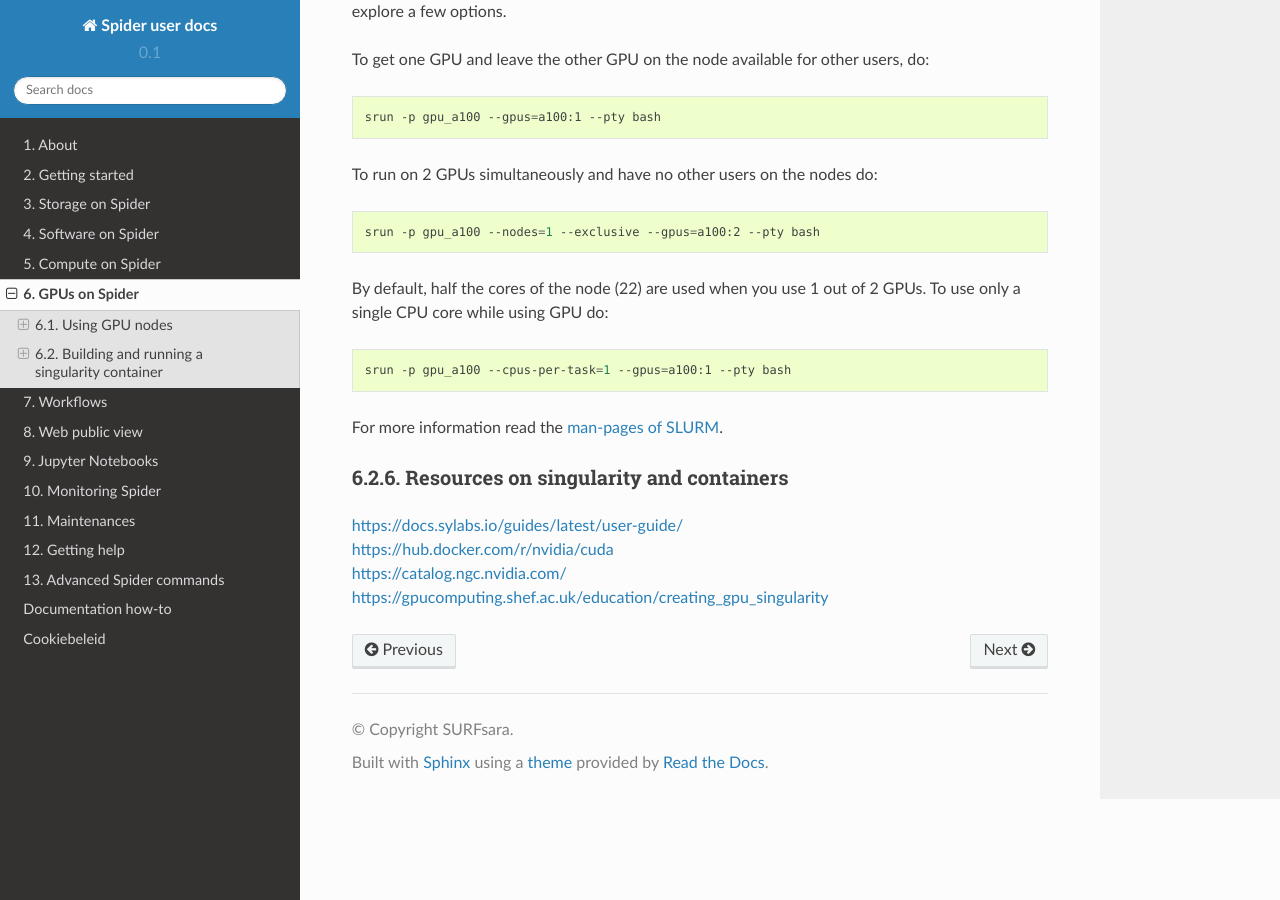
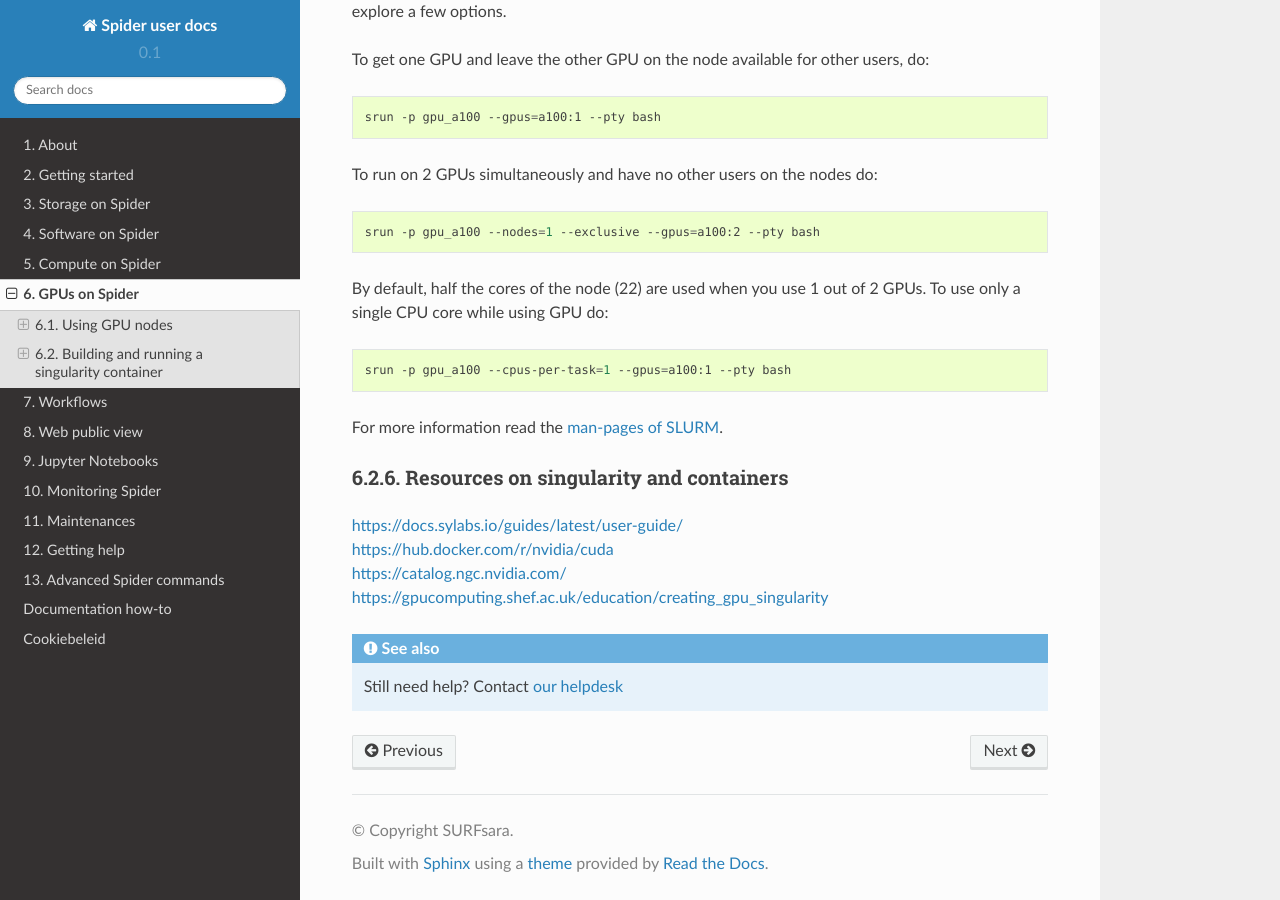
Before and after one commit to sara-nl/spiderdocs, a Sphinx documentation site: the page built from source/Pages/gpu_on_spider.rst, in a window 1280 px wide and 900 px high, scrolled down 10565 px. Built offline with Sphinx 7.4.7 and the Read the Docs theme 2.0.0, drawn with Linux system fonts in a browser that asks for light colours.

Commit message:
Add help line to gpu section

```diff
--- a/source/Pages/gpu_on_spider.rst
+++ b/source/Pages/gpu_on_spider.rst
@@ -431,3 +431,5 @@ Resources on singularity and containers
 | https://hub.docker.com/r/nvidia/cuda
 | https://catalog.ngc.nvidia.com/
 | https://gpucomputing.shef.ac.uk/education/creating_gpu_singularity
+
+.. seealso:: Still need help? Contact :ref:`our helpdesk <helpdesk>`
```
